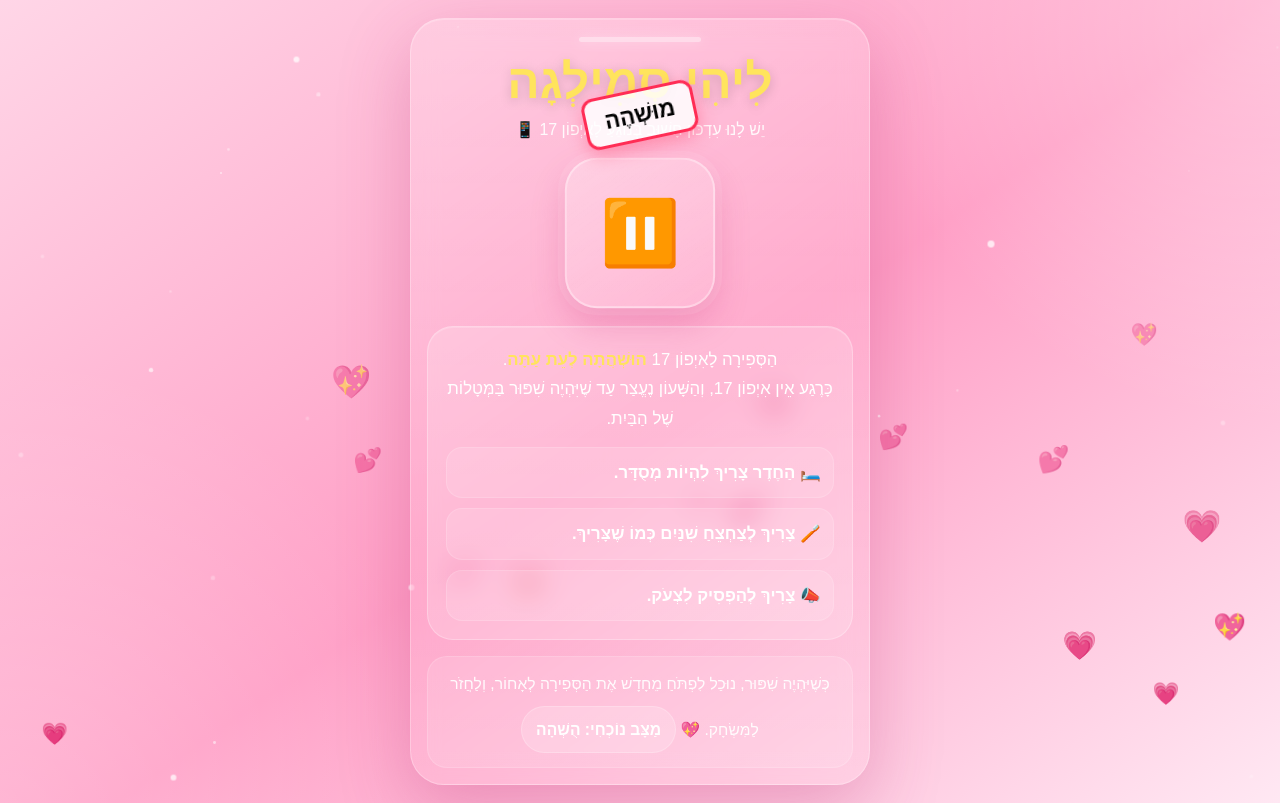
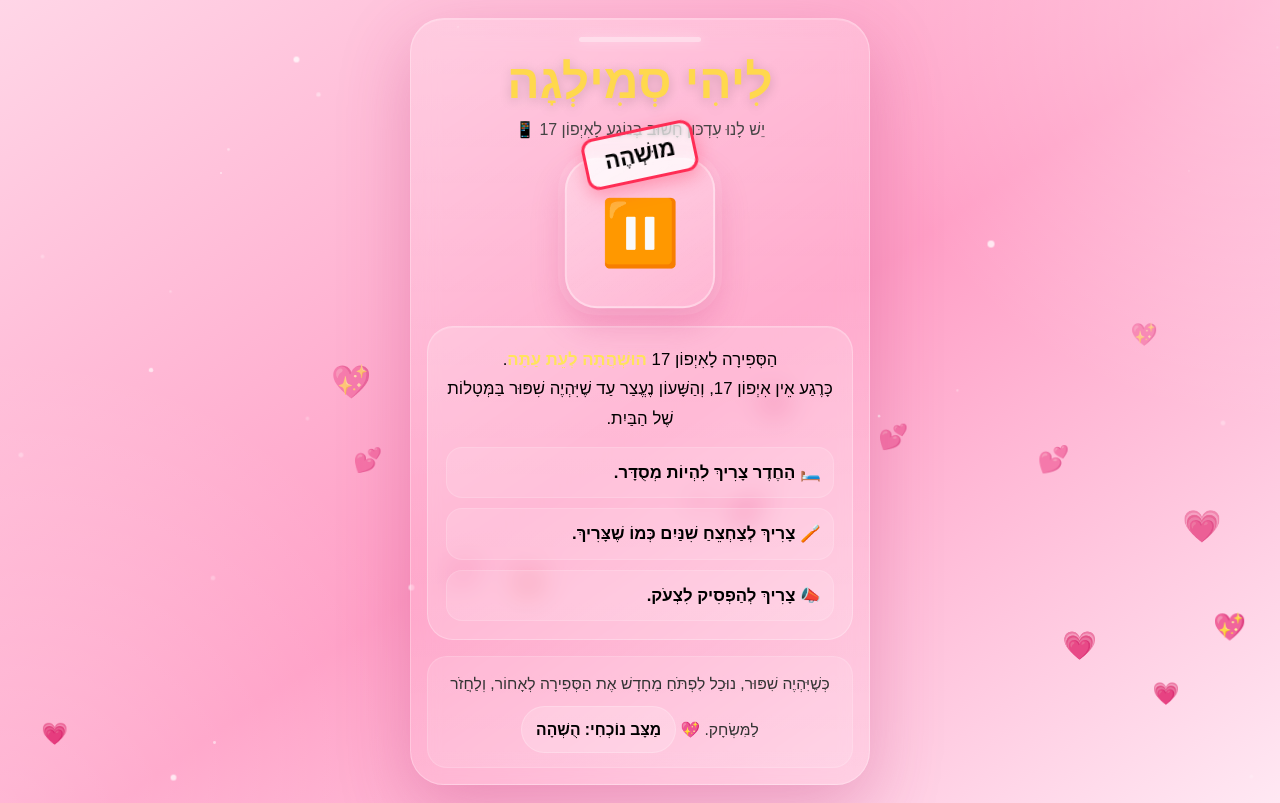
Before and after one commit to maorsmilga-sketch/Lihi, a plain HTML site: page index.html in a window 1280 px wide. Drawn offline with Linux system fonts and the light colour scheme.

Commit message:
Update index.html

```diff
--- a/index.html
+++ b/index.html
@@ -10,8 +10,8 @@
       --bg3: #ffe8f3;
       --card: rgba(255,255,255,0.18);
       --border: rgba(255,255,255,0.28);
-      --text: #ffffff;
-      --muted: rgba(255,255,255,0.92);
+      --text: #000000;
+      --muted: #333333;
       --yellow: #ffe45c;
       --danger: #ff5f8f;
       --shadow: 0 24px 70px rgba(179, 42, 111, 0.28);
@@ -21,7 +21,7 @@ body {
   margin: 0;
   min-height: 100vh;
   font-family: Arial, "Noto Sans Hebrew", sans-serif;
-  color: var(--text);
+  color: #000000;
   background:
     radial-gradient(circle at top right, rgba(255,255,255,0.35), transparent 28%),
     radial-gradient(circle at bottom left, rgba(255,255,255,0.2), transparent 30%),
@@ -95,13 +95,13 @@ body {
   margin: 0;
   font-size: clamp(2rem, 8vw, 3rem);
   line-height: 1.08;
-  color: var(--yellow);
+  color: #ffd84d;
   text-shadow: 0 3px 12px rgba(0,0,0,0.18);
 }
 
 .header p {
   margin: 10px 0 0;
-  color: var(--muted);
+  color: #444;
   font-size: 1rem;
   line-height: 1.5;
 }
@@ -139,7 +139,7 @@ body {
   padding: 18px;
   line-height: 1.75;
   font-size: 1.05rem;
-  color: #fff;
+  color: #000000;
   box-shadow: inset 0 1px 0 rgba(255,255,255,0.18);
   text-align: center;
 }
@@ -185,7 +185,7 @@ body {
   background: rgba(255,255,255,0.18);
   border: 1px solid rgba(255,255,255,0.22);
   font-weight: 800;
-  color: #fff;
+  color: #000000;
 }
 
 @media (max-width: 390px) {
@@ -196,7 +196,7 @@ body {
 
 .stamp {
   position: absolute;
-  top: 70px;
+  top: 110px;
   left: 50%;
   transform: translateX(-50%) rotate(-12deg);
   padding: 10px 18px;
@@ -205,11 +205,12 @@ body {
   font-weight: 900;
   font-size: 1.4rem;
   border-radius: 12px;
-  background: rgba(255,255,255,0.85);
+  background: rgba(255,255,255,0.65);
   text-shadow: none;
   box-shadow: 0 6px 18px rgba(255,45,85,0.35);
   animation: stampPop 0.6s ease;
   z-index: 5;
+  backdrop-filter: blur(2px);
 }
 
 @keyframes stampPop {
```
